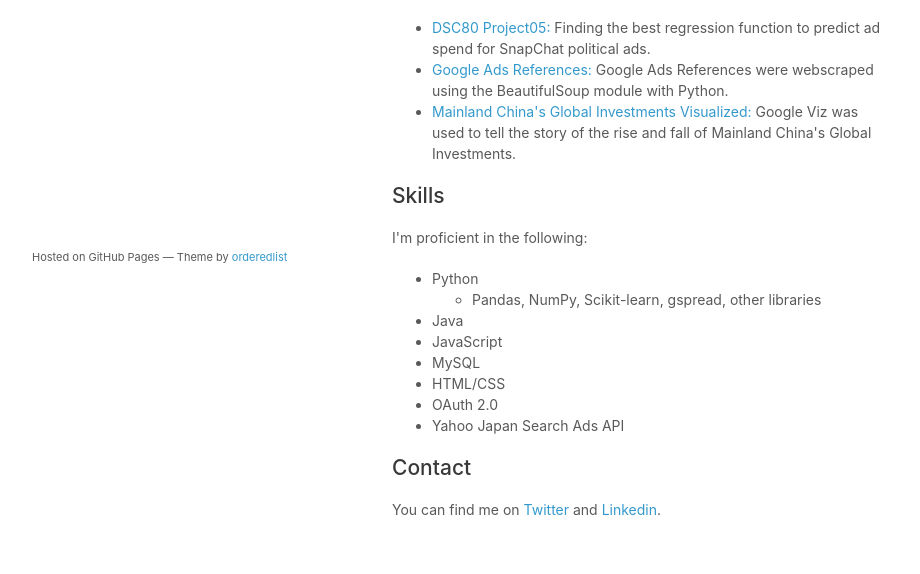
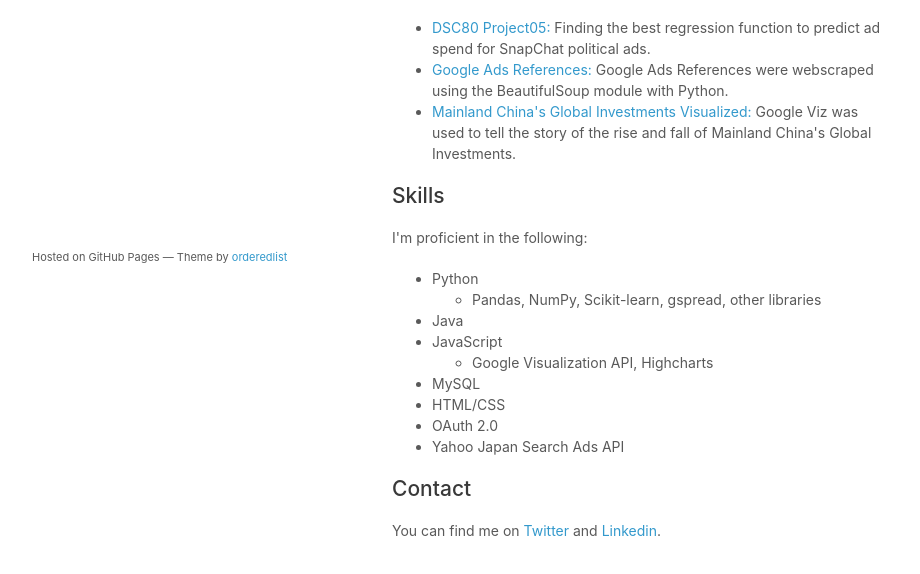
Before and after one commit to davamini/davamini.github.io, a plain HTML site: page index.html in a window 1280 px wide. Shown: the part 464-1038 px from the top of the page, without its empty margins (178-1098 px from the left). Drawn offline with Linux system fonts and the light colour scheme.

Commit message:
added info

```diff
--- a/index.html
+++ b/index.html
@@ -26,7 +26,7 @@
         <h1>About me</h1>
 
         <p>
-          I'm currently a Data Science student at the University of California San Diego and a part time Data Wrangler at <a href="https://www.marketflare.com/">MarketFlare</a>.
+          I'm currently a Data Science student at the University of California San Diego and a part time Data Wrangler at <a href="https://www.marketflare.com/" target="_blank">MarketFlare</a>.
         </p>
 
         <p>
@@ -56,7 +56,11 @@
             </ul>
           </li>
           <li>Java</li>
-          <li>JavaScript</li>
+          <li>JavaScript
+            <ul style = "margin-bottom:0;">
+              <li>Google Visualization API, Highcharts</li>
+            </ul>
+          </li>
           <li>MySQL</li>
           <li>HTML/CSS</li>
           <li>OAuth 2.0</li>
```
